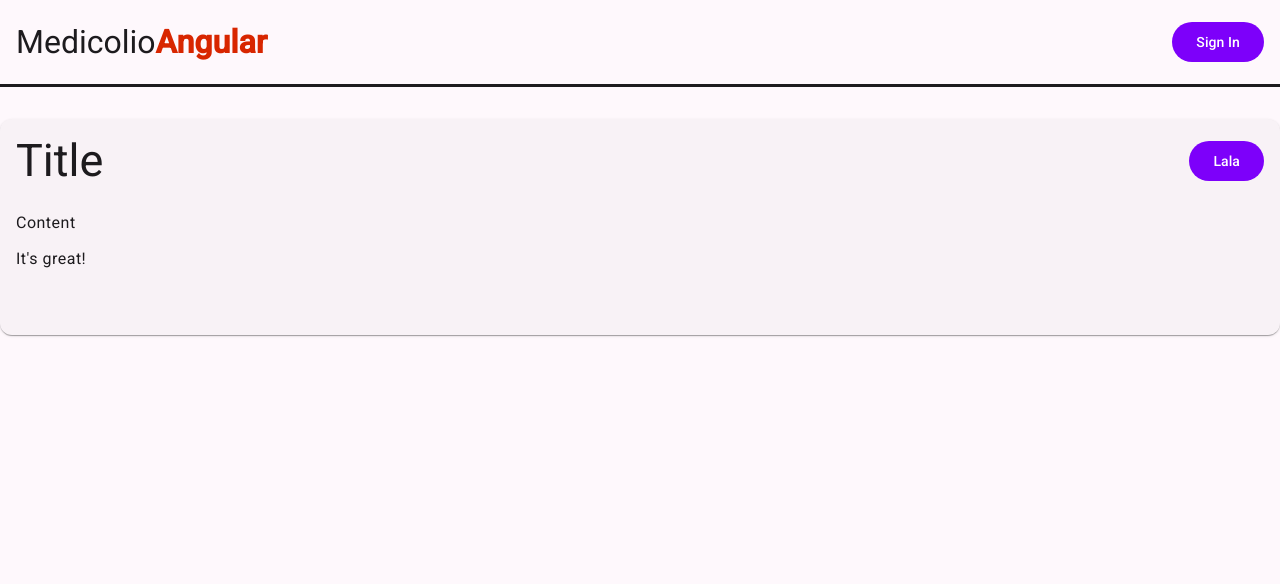
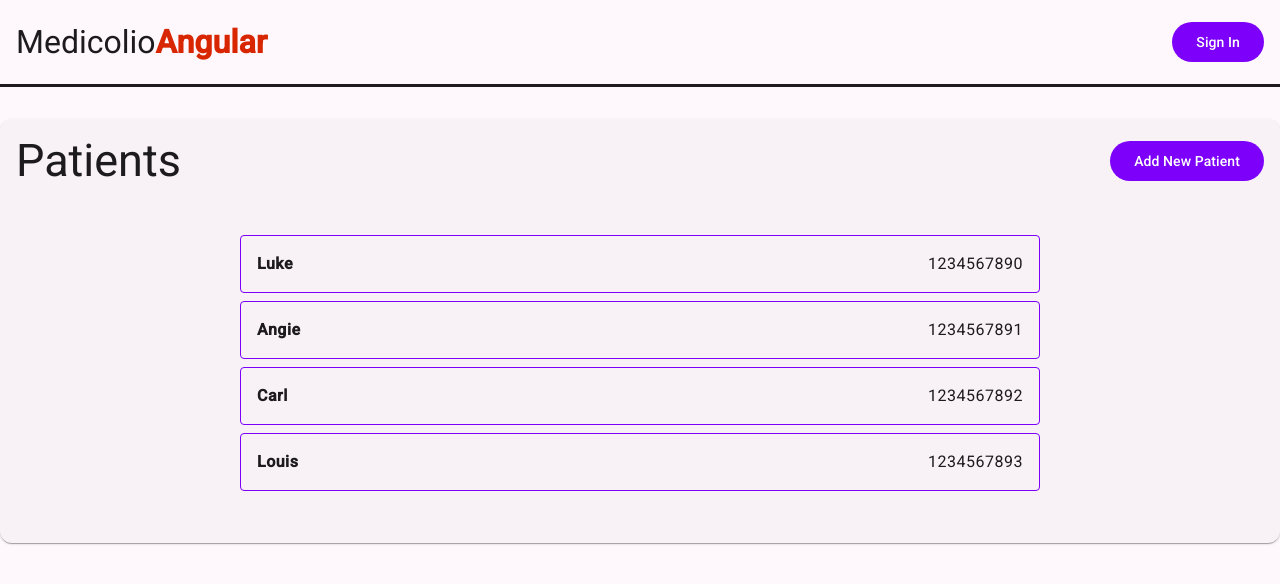
Before and after one commit to jknezevic1712/medicolio-ng, an Angular app: page /dashboard in a window 1280 px wide. Shown: the top 584 px of the page. Built offline with nearby package versions, Linux system fonts and the light colour scheme.

Commit message:
Patients list with mock patient data added.

```diff
--- a/src/app/pages/dashboard/dashboard.component.html
+++ b/src/app/pages/dashboard/dashboard.component.html
@@ -2,13 +2,17 @@
   <section class="dashboard">
     <base-card>
       <div header class="dashboard-card-header">
-        <h2>Title</h2>
-        <base-button>Lala</base-button>
+        <h2>Patients</h2>
+        <base-button>Add New Patient</base-button>
       </div>
 
-      <div content class="dashboard-card-content">
-        <p>Content</p>
-        <p>It's great!</p>
+      <div content class="patient-list">
+        @for (patient of mockPatients; track patient.id) {
+        <div class="patient">
+          <p>{{ patient.name }}</p>
+          <p>{{ patient.pin }}</p>
+        </div>
+        }
       </div>
     </base-card>
   </section>
--- a/src/app/pages/dashboard/dashboard.component.sass
+++ b/src/app/pages/dashboard/dashboard.component.sass
@@ -17,3 +17,34 @@
   @media screen and (min-width: $breakpoint-md)
     flex-direction: row
     justify-content: space-between
+
+.patient-list
+  width: 100%
+  max-width: 50rem
+  display: flex
+  flex-direction: column
+  gap: 0.5rem
+  margin: 0 auto
+
+  .patient
+    display: flex
+    justify-content: space-between
+    align-items: center
+    padding: 1rem
+    border: 1px solid var(--mdc-text-button-label-text-color)
+    border-radius: 0.25rem
+    transition: all 150ms ease-out
+    cursor: pointer
+
+    &:hover
+      box-shadow: 0 2px 8px var(--mdc-switch-selected-icon-color)
+      border: 1px solid var(--mdc-text-button-label-text-color)
+
+    &:first-child
+      margin-top: 1.5rem
+
+    p:first-child
+      font-weight: bold
+
+    p
+      margin: 0
--- a/src/app/pages/dashboard/dashboard.component.ts
+++ b/src/app/pages/dashboard/dashboard.component.ts
@@ -1,10 +1,11 @@
-import { Component, OnInit } from '@angular/core';
+import { Component } from '@angular/core';
 // components
 import { BaseCardComponent } from '@app/components/shared/base-card/base-card.component';
 import { BaseButtonComponent } from '@app/components/shared/base-button/base-button.component';
 import { LayoutComponent } from '@app/components/shared/layout/layout.component';
 // utils
 import { RouterOutlet } from '@angular/router';
+import { Patient } from '@app/libs/types/General';
 
 @Component({
   selector: 'dashboard-page',
@@ -18,8 +19,47 @@ import { RouterOutlet } from '@angular/router';
   templateUrl: './dashboard.component.html',
   styleUrl: './dashboard.component.sass',
 })
-export class DashboardComponent implements OnInit {
-  ngOnInit(): void {
-    // console.log('ENV ', process.env);
-  }
+export class DashboardComponent {
+  mockPatients: Patient[] = [
+    {
+      id: '1',
+      name: 'Luke',
+      email: 'luke@test.com',
+      pin: '1234567890',
+      diagnosis:
+        'This is one random diagnosis and it definitely does not mean anything useful.',
+      doctorId: '1',
+      prescribtions: [],
+    },
+    {
+      id: '2',
+      name: 'Angie',
+      email: 'angie@test.com',
+      pin: '1234567891',
+      diagnosis:
+        'This is one random diagnosis and it definitely does not mean anything useful.',
+      doctorId: '1',
+      prescribtions: [],
+    },
+    {
+      id: '3',
+      name: 'Carl',
+      email: 'carl@test.com',
+      pin: '1234567892',
+      diagnosis:
+        'This is one random diagnosis and it definitely does not mean anything useful.',
+      doctorId: '1',
+      prescribtions: [],
+    },
+    {
+      id: '4',
+      name: 'Louis',
+      email: 'louis@test.com',
+      pin: '1234567893',
+      diagnosis:
+        'This is one random diagnosis and it definitely does not mean anything useful.',
+      doctorId: '1',
+      prescribtions: [],
+    },
+  ];
 }
```
